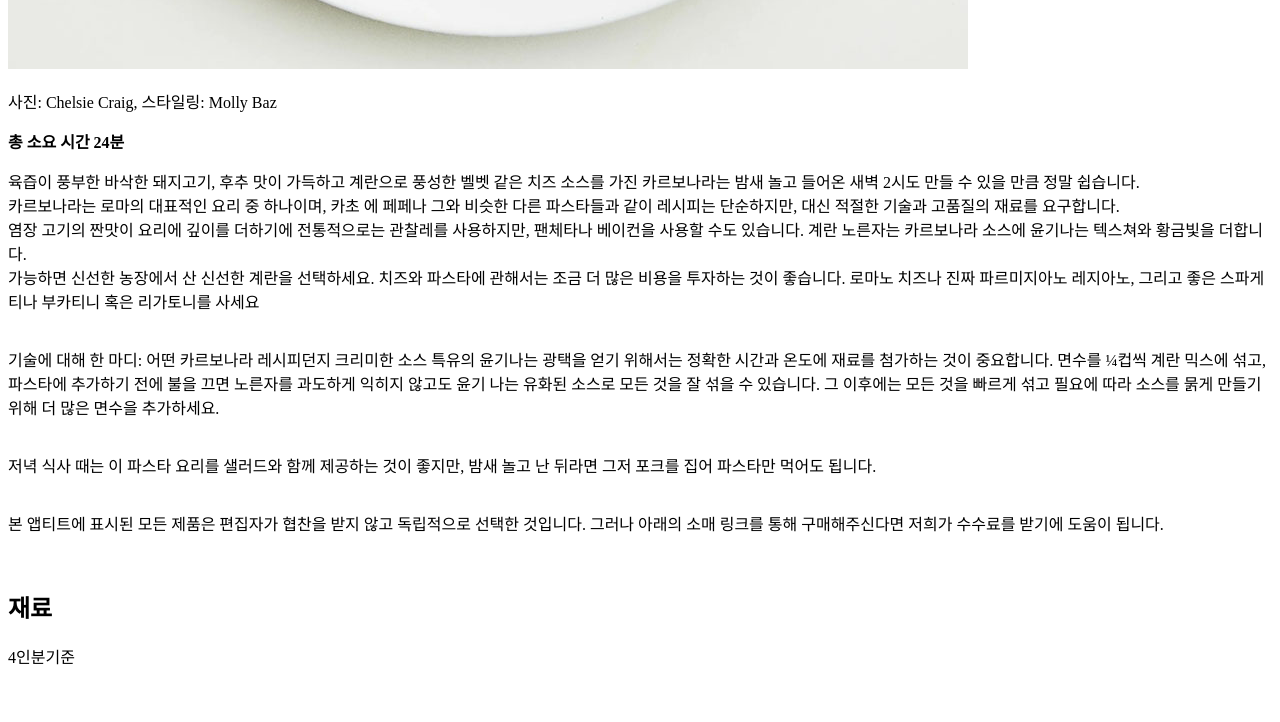
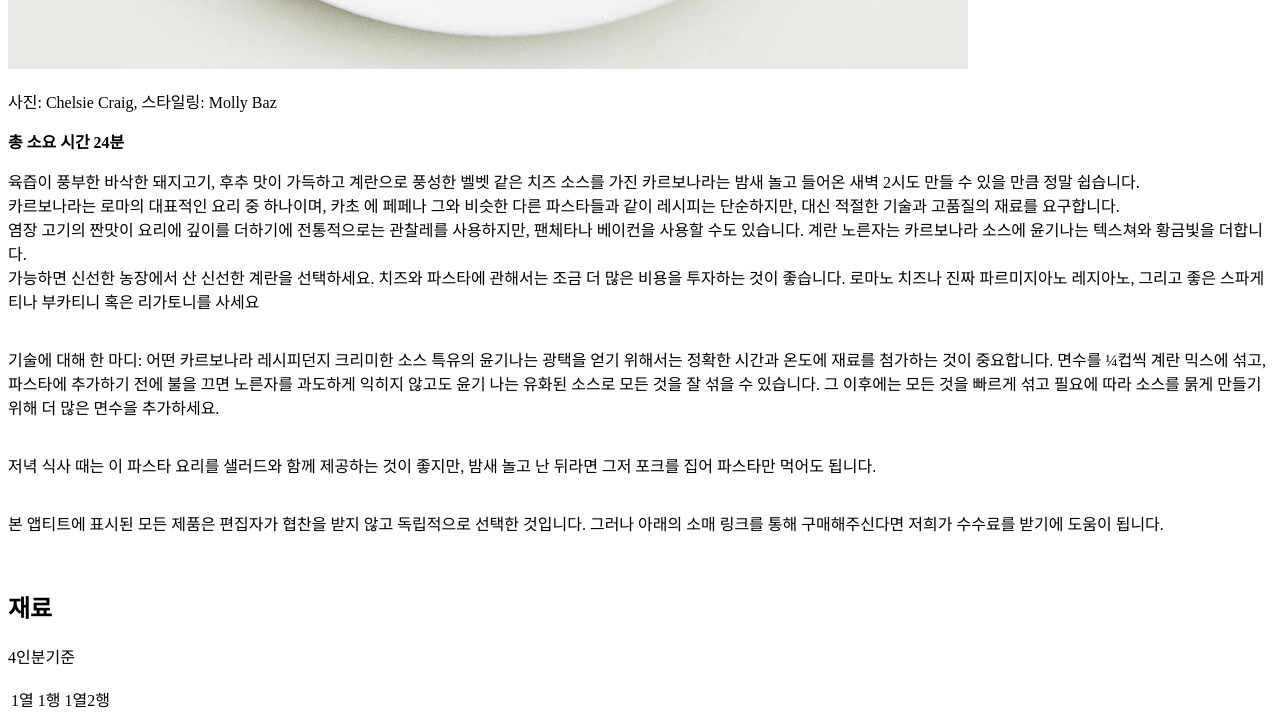
Before and after one commit to yangseoyoon/YSY_202220299, a plain HTML site: page SRC/second.html in a window 1280 px wide. Shown: the part 1106-1828 px from the top of the page. Before the commit the page ends 1790 px from the top, so only its background shows below. Drawn offline with Linux system fonts and the light colour scheme.

```diff
--- a/SRC/second.html
+++ b/SRC/second.html
@@ -19,6 +19,6 @@
      <p><br> 본 앱티트에 표시된 모든 제품은 편집자가 협찬을 받지 않고 독립적으로 선택한 것입니다. 그러나 아래의 소매 링크를 통해 구매해주신다면 저희가 수수료를 받기에 도움이 됩니다.</p>
     <p><br><h2>재료</h2></p>
     <p>4인분기준</p>
-
+<table><tr><td>1열 1행</td> <td>1열2행</td></tr></table>
     </body>
 </html>
```
